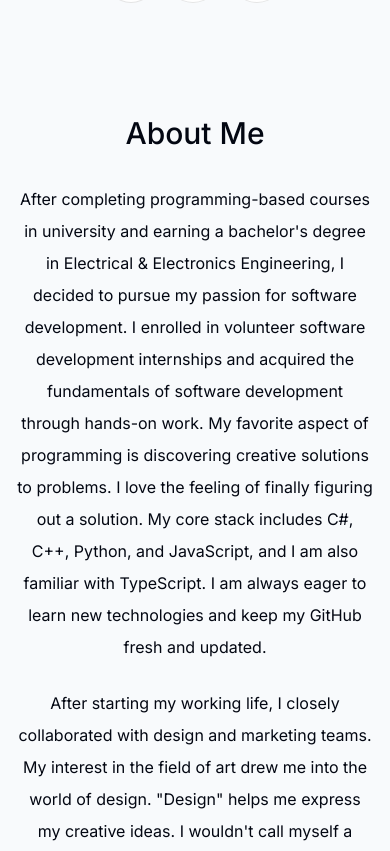
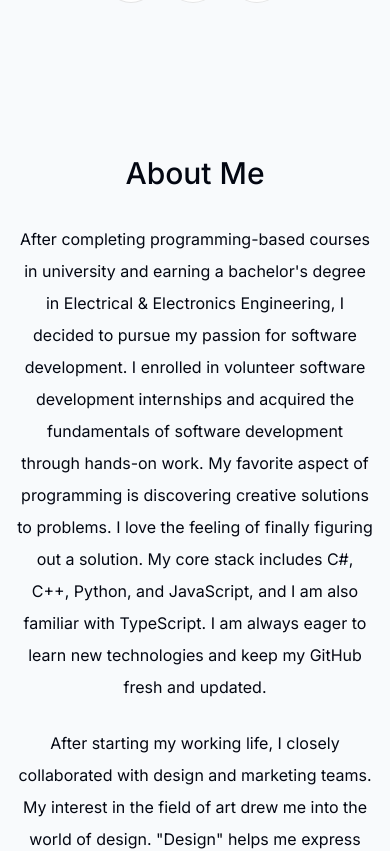
Before and after one commit to dkbozkurt/dkbozkurt-portfolio, a Next.js app: page / in a window 390 px wide. Shown: the part 927-1778 px from the top of the page. Built offline with nearby package versions, Linux system fonts and the light colour scheme; no server answers.

Commit message:
header mt fixed for small screens

```diff
--- a/components/section-heading.tsx
+++ b/components/section-heading.tsx
@@ -7,7 +7,7 @@ export default function SectionHeading({
 children }: SectionHeadingProps) {
   return (
     <h2
-    className = "mb-8 text-3xl font-medium text-center capitalize">
+    className = "mt-10 mb-8 text-3xl font-medium text-center capitalize sm:mt-0">
         {children}
     </h2>
   )
```
